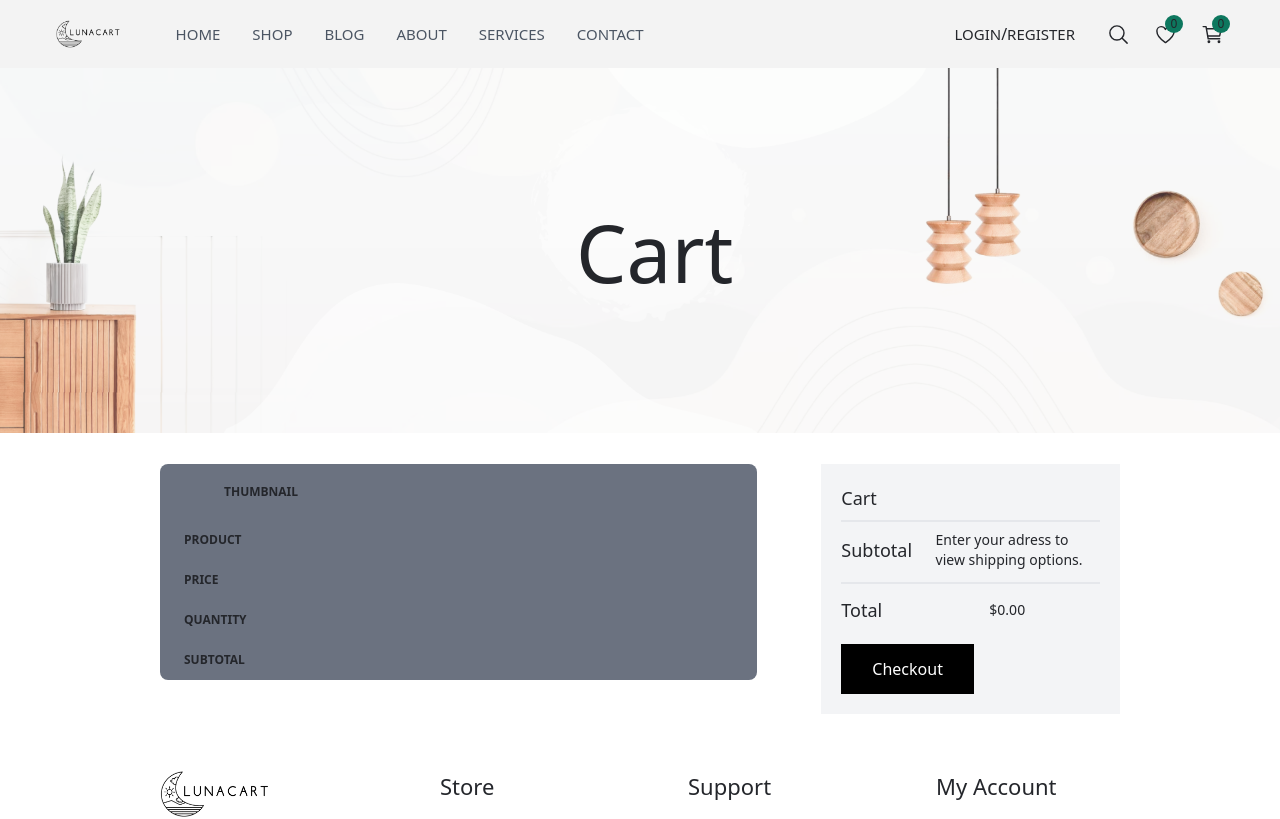
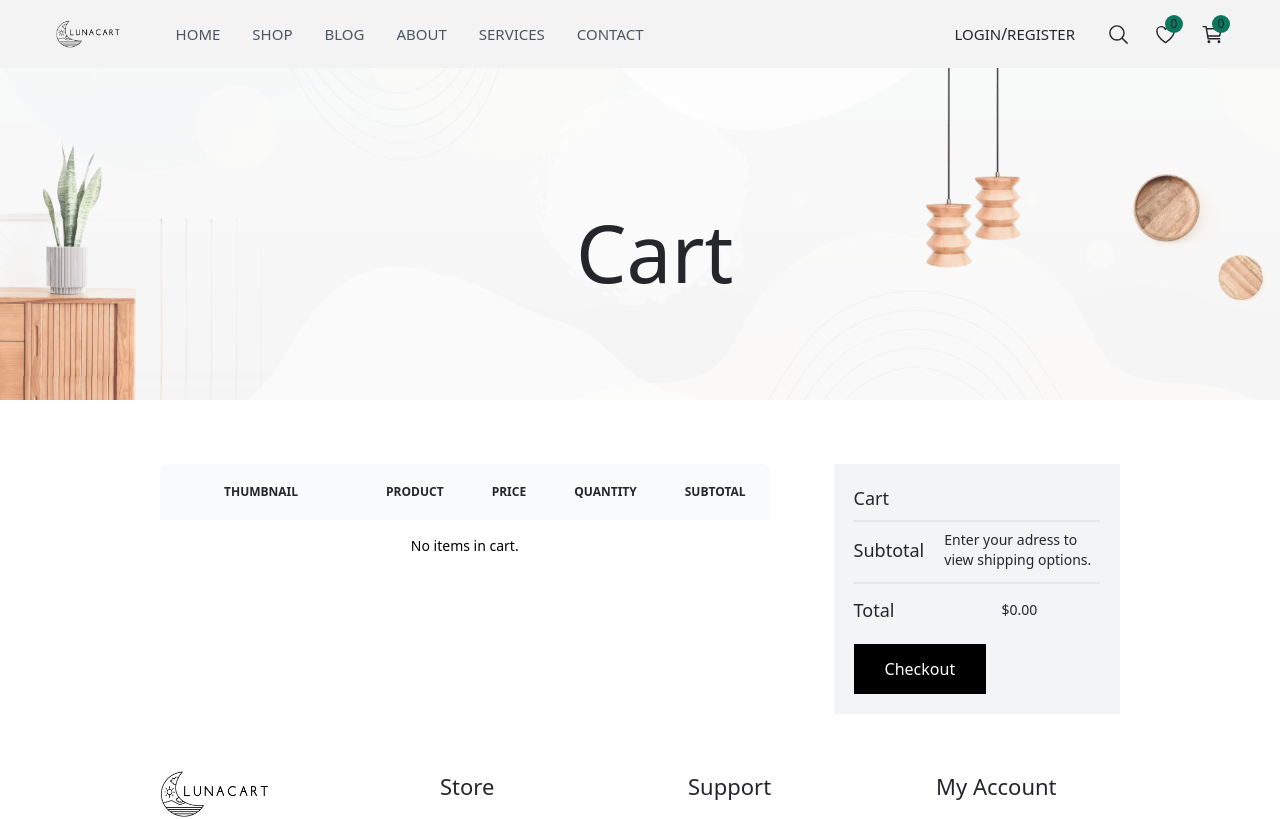
Before and after one commit to gabriellamsa/ecommerce-website, a React (Vite) app: page /cart in a window 1280 px wide. Shown: the top 819 px of the page. Built offline with nearby package versions, Linux system fonts and the light colour scheme.

Commit message:
fix: cart items display correctly on CartPage

```diff
--- a/src/components/cart/ModelCart.jsx
+++ b/src/components/cart/ModelCart.jsx
@@ -11,6 +11,7 @@ import {
   selectTotalFavorites,
   favoriteActions,
 } from "../../redux/slice/favoriteSlice";
+import { NavLink } from "react-router-dom";
 
 export const ModelCart = () => {
   const dispatch = useDispatch();
@@ -132,9 +133,10 @@ export const ModelCart = () => {
                   <Title level={6}>Subtotal:</Title>
                   <Title level={6}>${totalPrice.toFixed(2)}</Title>
                 </div>
-                <div className="checkout">
+
+                <NavLink to="/cart">
                   <button className="primary-btn w-full">View Cart</button>
-                </div>
+                </NavLink>
               </>
             ) : (
               <>
--- a/src/redux/slice/cartSlice.js
+++ b/src/redux/slice/cartSlice.js
@@ -13,6 +13,7 @@ const cartSlice = createSlice({
 
       if (existingItem) {
         existingItem.quantity++;
+        existingItem.totalPrice = existingItem.quantity * existingItem.price;
       } else {
         state.itemList.push({
           id: newItem.id,
--- a/src/screen/CartPage.jsx
+++ b/src/screen/CartPage.jsx
@@ -13,7 +13,7 @@ export const CartPage = () => {
       <section className="mt-16">
         <div className="h-[50vh]">
           <div className="images absolute top-0 left-0 w-full h-1/2">
-            <img src={BgImage} alt="" />
+            <img src={BgImage} alt="" className="w-full h-full object-cover" />
           </div>
           <div className="text absolute top-48 left-[45%]">
             <Title level={1}>Cart</Title>
@@ -23,45 +23,45 @@ export const CartPage = () => {
           <div className="w-2/3">
             <div className="relative overflow-x-auto sm:rounded-lg">
               <table className="w-full text-sm text-left  rtl:text-right">
-                <thead className="text-xs text-primary uppercase bg-gray-500">
+                <thead className="text-xs text-primary uppercase bg-gray-50">
                   <tr>
                     <th scope="col" className="px-16 py-5">
                       Thumbnail
                     </th>
-                  </tr>
-                  <tr>
                     <th scope="col" className="px-6 py-3">
                       Product
                     </th>
-                  </tr>
-                  <tr>
                     <th scope="col" className="px-6 py-3">
                       Price
                     </th>
-                  </tr>
-                  <tr>
                     <th scope="col" className="px-6 py-3">
                       Quantity
                     </th>
-                  </tr>
-                  <tr>
                     <th scope="col" className="px-6 py-3">
                       Subtotal
                     </th>
                   </tr>
                 </thead>
                 <tbody>
-                  {cartItems?.map((item) => (
-                    <CartPageCard
-                      key={item?.id}
-                      id={item?.id}
-                      cover={item?.cover}
-                      name={item?.name}
-                      price={item?.price}
-                      quantity={item?.quantity}
-                      totalPrice={item?.totalPrice}
-                    />
-                  ))}
+                  {cartItems.length > 0 ? (
+                    cartItems.map((item) => (
+                      <CartPageCard
+                        key={item.id}
+                        id={item.id}
+                        cover={item.cover}
+                        name={item.name}
+                        price={item.price}
+                        quantity={item.quantity}
+                        totalPrice={item.totalPrice}
+                      />
+                    ))
+                  ) : (
+                    <tr>
+                      <td colSpan="5" className="text-center py-4">
+                        No items in cart.
+                      </td>
+                    </tr>
+                  )}
                 </tbody>
               </table>
             </div>
@@ -91,6 +91,23 @@ export const CartPage = () => {
   );
 };
 
-export const CartPageCard = () => {
-  return <div>CartPage</div>;
+export const CartPageCard = ({
+  id,
+  cover,
+  name,
+  price,
+  quantity,
+  totalPrice,
+}) => {
+  return (
+    <tr>
+      <td className="px-16 py-5">
+        <img src={cover} alt={name} className="w-16 h-16 object-cover" />
+      </td>
+      <td className="px-6 py-3">{name}</td>
+      <td className="px-6 py-3">${price.toFixed(2)}</td>
+      <td className="px-6 py-3">{quantity}</td>
+      <td className="px-6 py-3">${totalPrice.toFixed(2)}</td>
+    </tr>
+  );
 };
```
